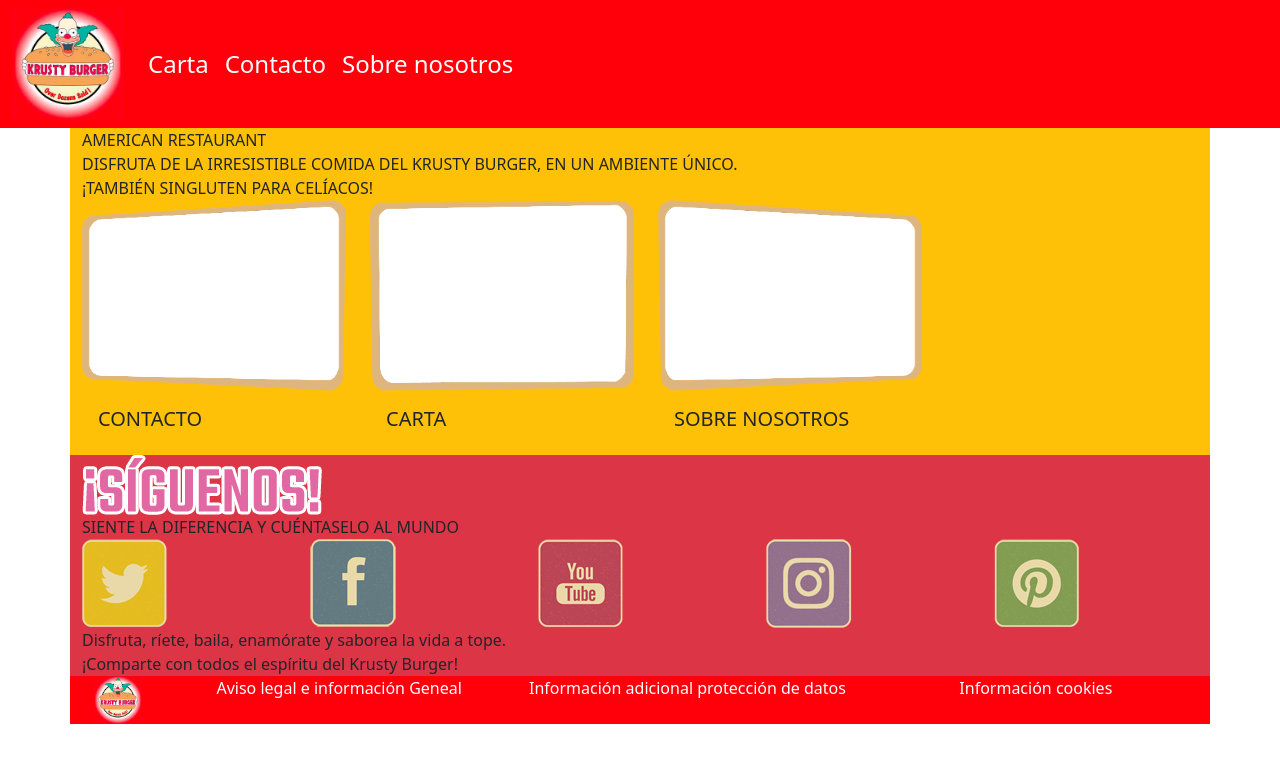
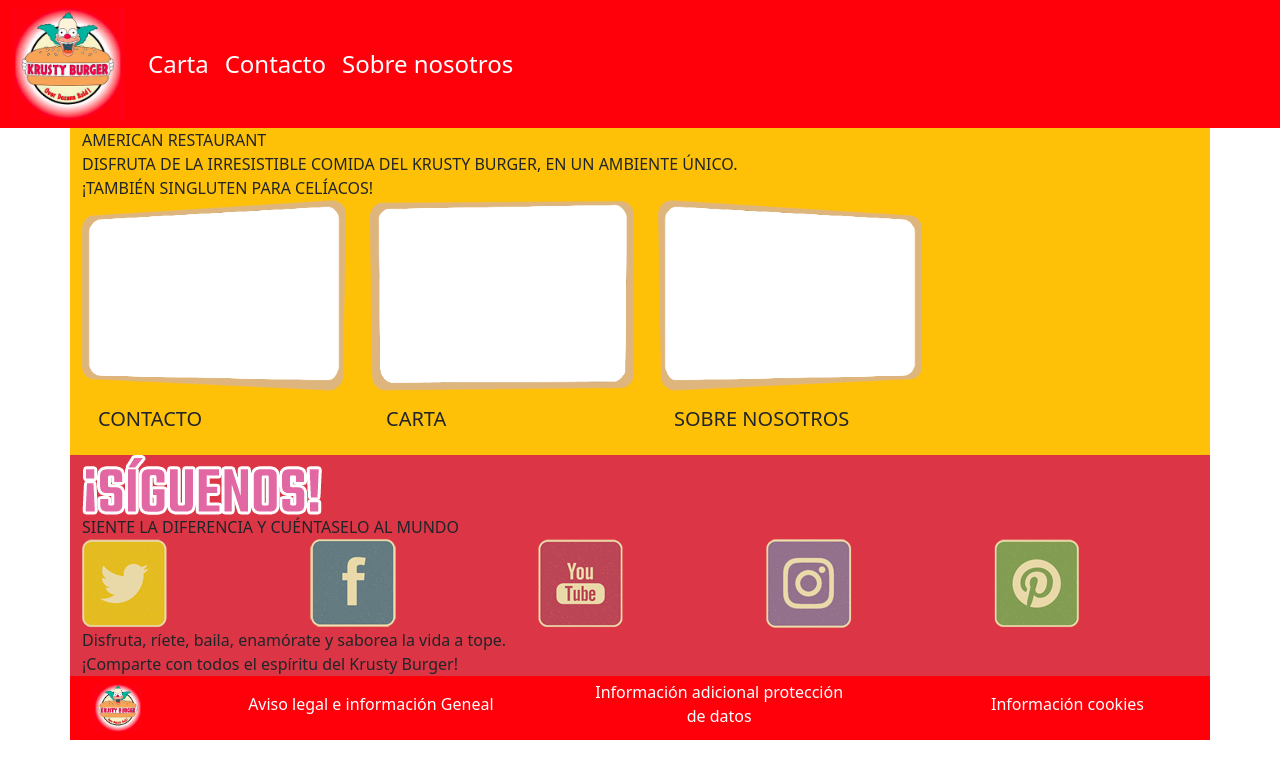
Before and after one commit to hmateu/KrustyBurgerRestaurant, a plain HTML site: page index.html in a window 1280 px wide. Drawn offline with nearby package versions, Linux system fonts and the light colour scheme.

Commit message:
feat: Adds margins between elements in the footer section

```diff
--- a/index.html
+++ b/index.html
@@ -140,21 +140,21 @@
     </div>
     <!-- FOOTER -->
     <div class="container footerStyle text-white text-center">
-        <div class="row">
-            <div class="col-12 col-md-1 d-flex justify-content-center">
+        <div class="row d-flex justify-content-between align-items-center">
+            <div class="col-12 col-lg-1 d-flex justify-content-center mt-2 mb-2">
                 <div class="krustyLogoFooter"></div>
             </div>
-            <div class="col-12 col-md">
+            <div class="col-12 col-lg-5 col-xl-3 mb-2">
                 <div>
                     Aviso legal e información Geneal
                 </div>
             </div>
-            <div class="col-12 col-md">
+            <div class="col-12 col-lg-5 col-xl-3 mb-2">
                 <div>
                     Información adicional protección de datos
                 </div>
             </div>
-            <div class="col-12 col-md">
+            <div class="col-12 col-lg-12 col-xl-3 mb-2">
                 <div>
                     Información cookies
                 </div>
```
